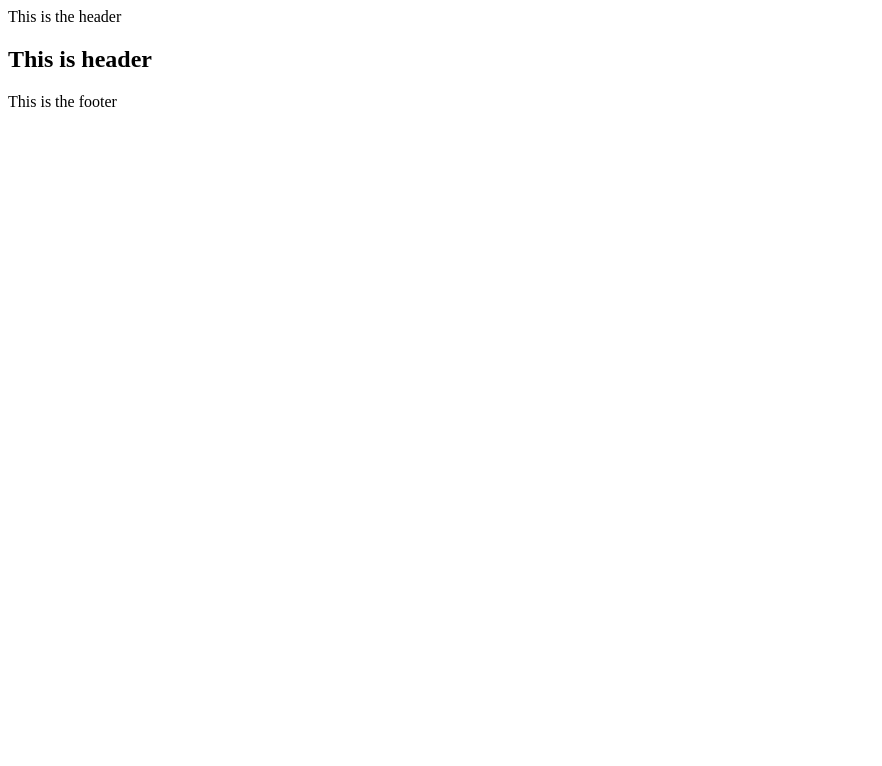
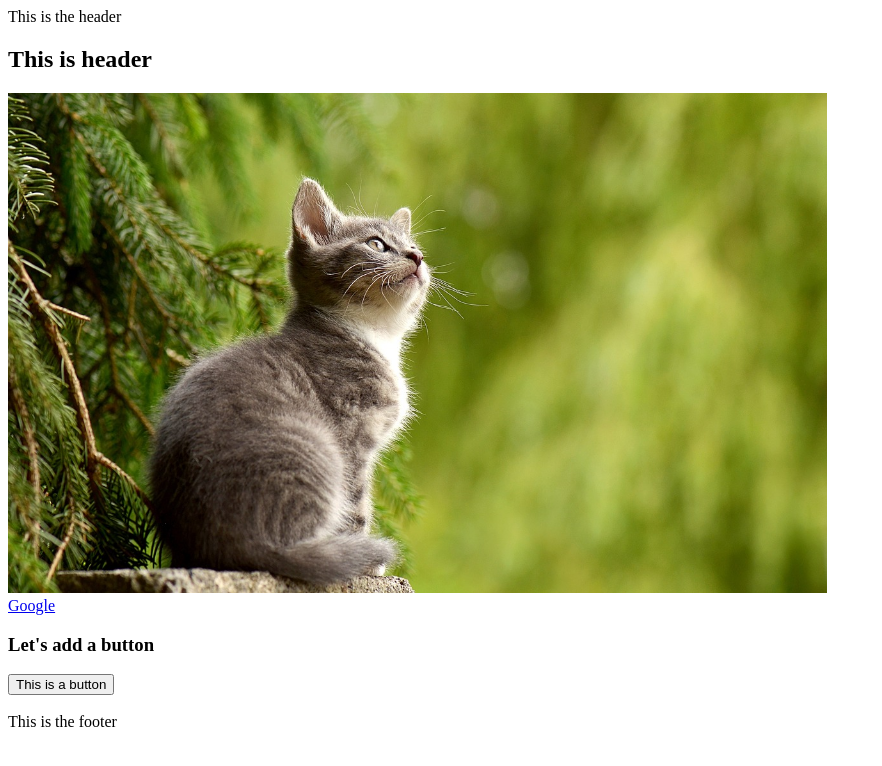
Before and after one commit to alex-code42/personal-website, a plain HTML site: page index.html in a window 1280 px wide. Shown: the whole page, without its empty margins (0-882 px from the left). Drawn offline with Linux system fonts and the light colour scheme.

Commit message:
adding an Image

```diff
--- a/index.html
+++ b/index.html
@@ -10,6 +10,13 @@
     <main>
         <article>
             <h1>This is header</h1>
+            <img src="./public/cat-2083492_1280.jpg" height="500px" alt="">
+            <br>
+            <a href="http://www.google.de">Google</a>
+            <h3>Let's add a button</h3>
+
+            <button type="button">This is a button</button>
+            <br><br>
         </article>
     </main>
     <footer>This is the footer</footer>
```
Also changed, not shown: public/Bildschirmfoto 2023-06-24 um 18.00.18.png (added), public/cat-2083492_1280.jpg (added).
